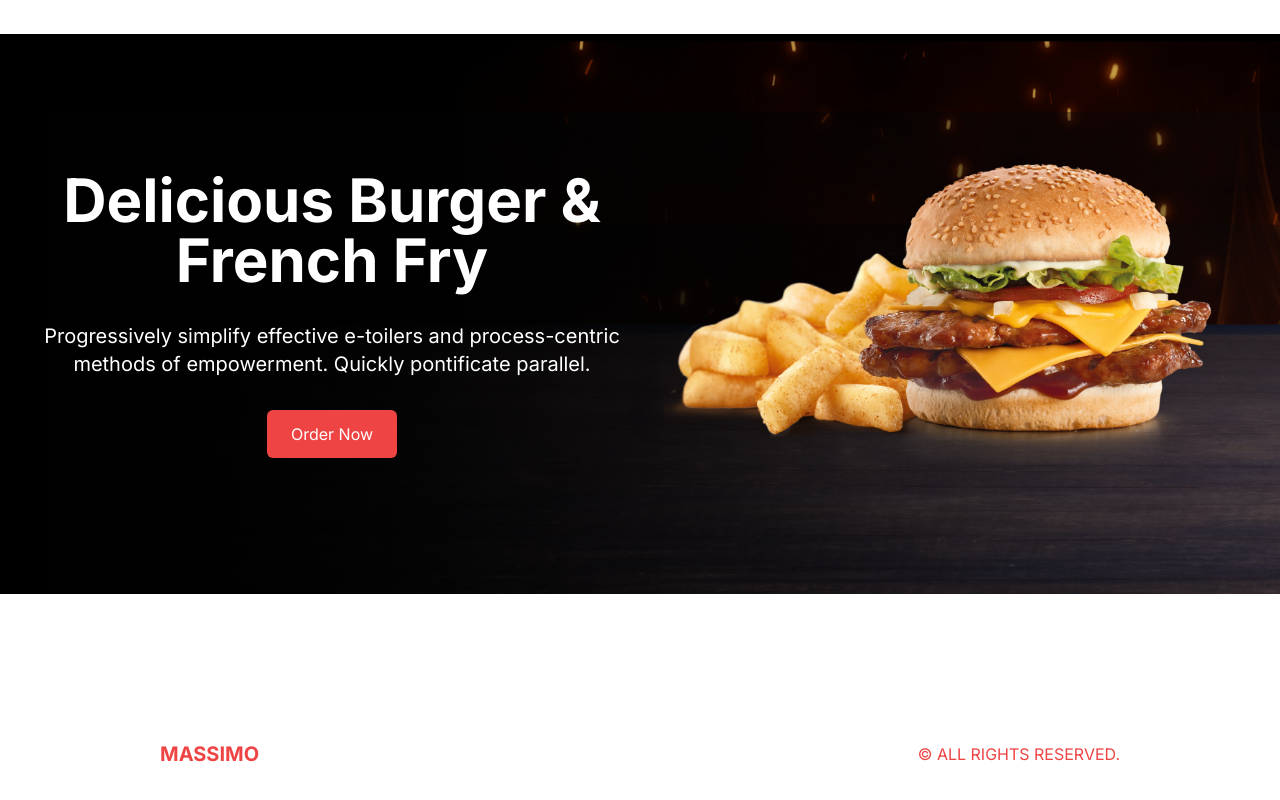
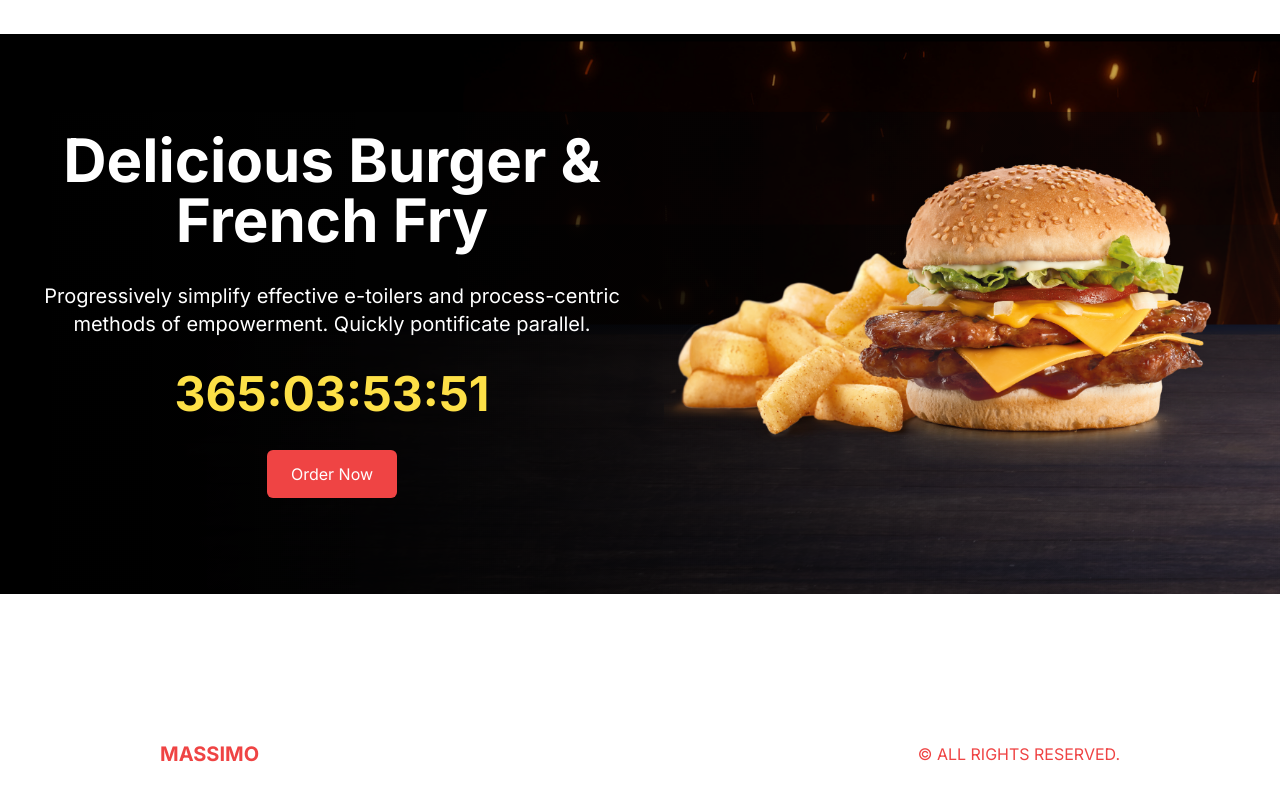
Before and after one commit to echi7/food-delivery, a Next.js app: page / in a window 1280 px wide. Shown: the part 1486-2286 px from the top of the page. Built offline with nearby package versions, Linux system fonts and the light colour scheme.

Commit message:
updated the countdown component

```diff
--- a/src/components/CountDown.tsx
+++ b/src/components/CountDown.tsx
@@ -1,11 +1,14 @@
 "use client"
 
-import React from "react";
+import React from 'react'
+import Countdown from 'react-countdown'
+
+const endingDate = new Date("2025-07-25")
 
 const CountDown = () => {
-    return (
-        <div>CountDown</div>
-    )
+  return (
+    <Countdown className='font-bold text-5xl text-yellow-300' date={endingDate}/>
+  )
 }
 
 export default CountDown
--- a/src/components/Offer.tsx
+++ b/src/components/Offer.tsx
@@ -1,5 +1,6 @@
 import React from "react";
 import Image from "next/image";
+import CountDown from "./CountDown";
 
 const Offer = () => {
     return (
@@ -11,6 +12,7 @@ const Offer = () => {
             Progressively simplify effective e-toilers and process-centric methods
             of empowerment. Quickly pontificate parallel.
           </p>
+          <CountDown/>
           <button className="bg-red-500 text-white rounded-md py-3 px-6">Order Now</button>
         </div>
         {/* IMAGE CONTAINER */}
```
